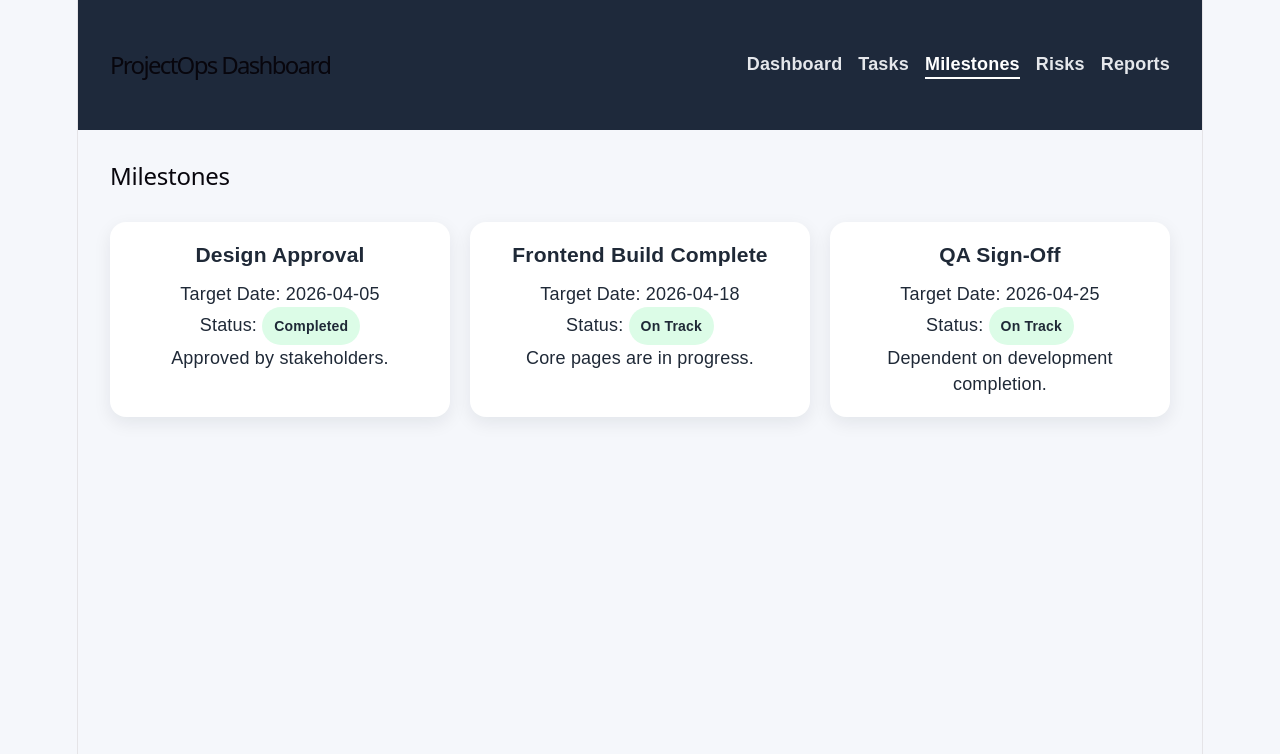
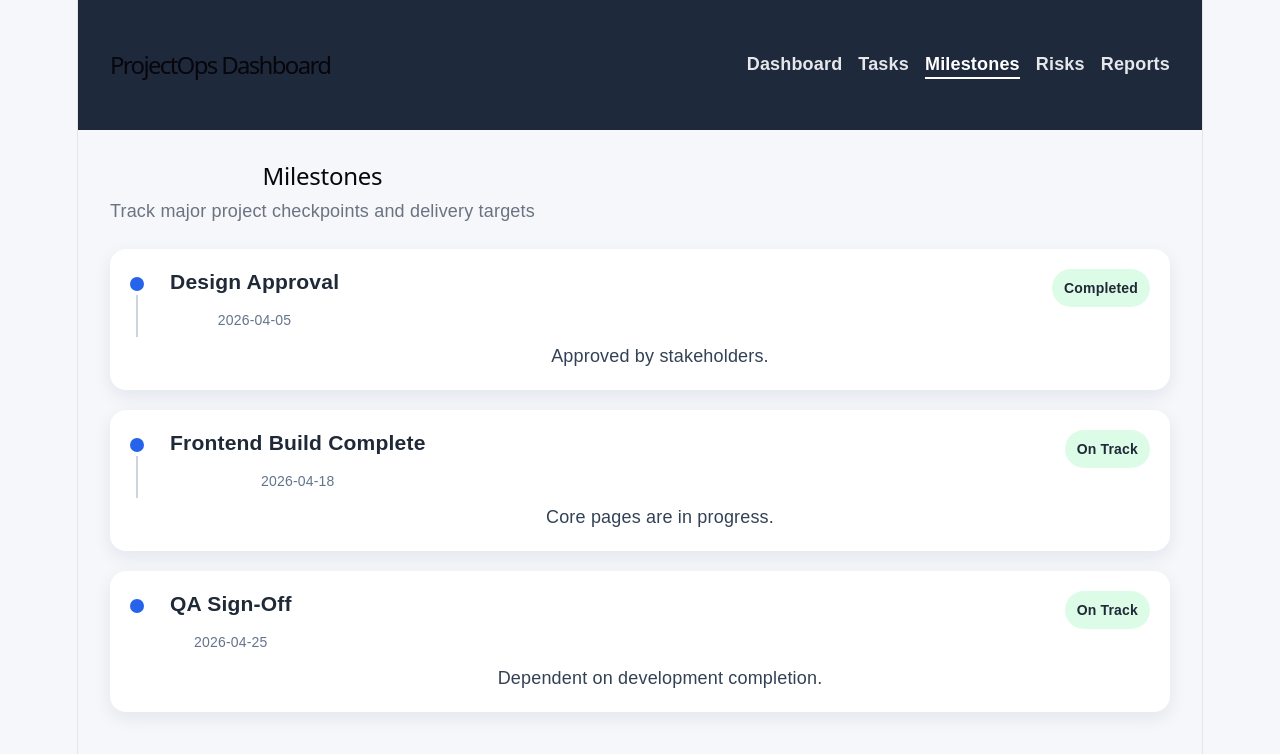
Before and after one commit to momycani/projectops-dashboard, a React (Vite) app: page /milestones in a window 1280 px wide. Shown: the top 754 px of the page. Built offline with nearby package versions, Linux system fonts and the light colour scheme.

Commit message:
upgraded milestone page to timeline view

```diff
--- a/src/index.css
+++ b/src/index.css
@@ -362,3 +362,65 @@ td {
   color: #6b7280;
   font-style: italic;
 }
+
+.milestone-timeline {
+  display: flex;
+  flex-direction: column;
+  gap: 20px;
+}
+
+.milestone-item {
+  display: grid;
+  grid-template-columns: 24px 1fr;
+  gap: 16px;
+  align-items: start;
+  position: relative;
+}
+
+.milestone-marker {
+  width: 14px;
+  height: 14px;
+  background: #2563eb;
+  border-radius: 50%;
+  margin-top: 8px;
+  position: relative;
+}
+
+.milestone-marker::after {
+  content: '';
+  position: absolute;
+  top: 18px;
+  left: 50%;
+  transform: translateX(-50%);
+  width: 2px;
+  height: calc(100% + 28px);
+  background: #cbd5e1;
+}
+
+.milestone-item:last-child .milestone-marker::after {
+  display: none;
+}
+
+.milestone-content {
+  width: 100%;
+}
+
+.milestone-top {
+  display: flex;
+  justify-content: space-between;
+  align-items: flex-start;
+  gap: 16px;
+  flex-wrap: wrap;
+  margin-bottom: 10px;
+}
+
+.milestone-date {
+  color: #64748b;
+  font-size: 14px;
+  margin-top: 4px;
+}
+
+.milestone-notes {
+  color: #334155;
+  line-height: 1.5;
+}
--- a/src/pages/Milestones.tsx
+++ b/src/pages/Milestones.tsx
@@ -5,16 +5,31 @@ export default function Milestones() {
   return (
     <div>
       <div className="page-header">
-        <h2>Milestones</h2>
+        <div>
+          <h2>Milestones</h2>
+          <p className="subtext">
+            Track major project checkpoints and delivery targets
+          </p>
+        </div>
       </div>
 
-      <div className="list-grid">
+      <div className="milestone-timeline">
         {milestones.map((milestone) => (
-          <div className="card" key={milestone.id}>
-            <h3>{milestone.name}</h3>
-            <p>Target Date: {milestone.targetDate}</p>
-            <p>Status: <StatusBadge status={milestone.status} /></p>
-            <p>{milestone.notes}</p>
+          <div className="milestone-item card" key={milestone.id}>
+            <div className="milestone-marker" />
+
+            <div className="milestone-content">
+              <div className="milestone-top">
+                <div>
+                  <h3>{milestone.name}</h3>
+                  <p className="milestone-date">{milestone.targetDate}</p>
+                </div>
+
+                <StatusBadge status={milestone.status} />
+              </div>
+
+              <p className="milestone-notes">{milestone.notes}</p>
+            </div>
           </div>
         ))}
       </div>
```
